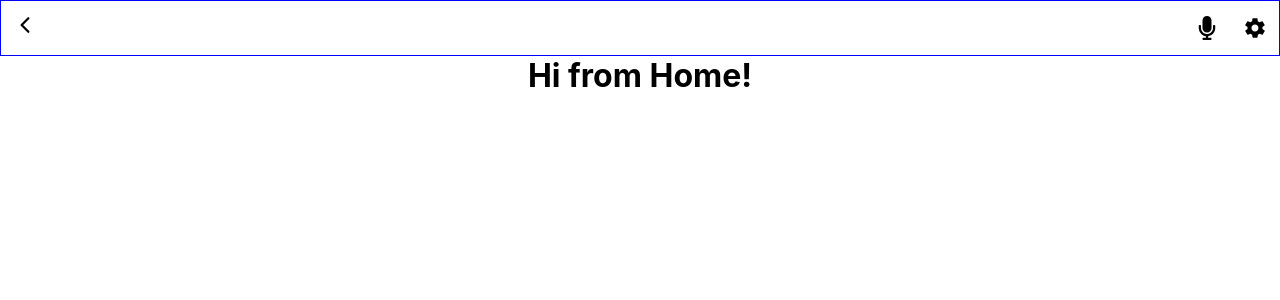
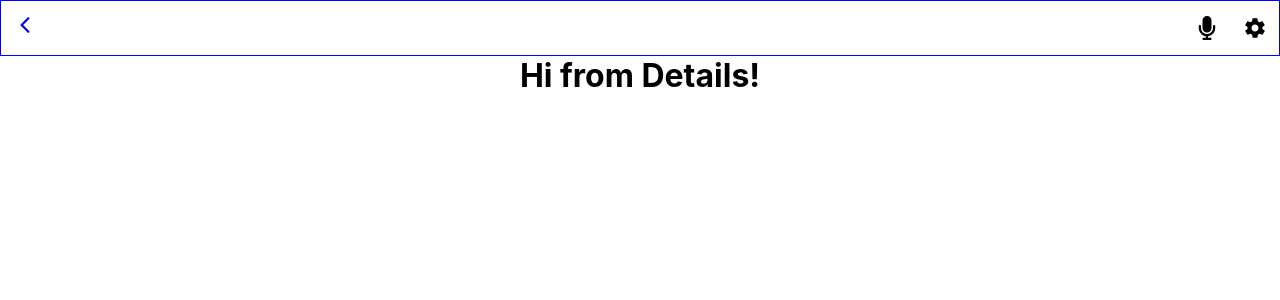
Before and after one commit to taldr27/Stock-Prices, a React (Create React App) app: page /company-details in a window 1280 px wide. Shown: the top 300 px of the page. Built offline with nearby package versions, Linux system fonts and the light colour scheme.

Commit message:
Add route changes to each page

```diff
--- a/src/App.js
+++ b/src/App.js
@@ -1,25 +1,21 @@
 import React from 'react';
-// import {
-//   Routes,
-//   Route,
-//   Router,
-// } from 'react-router-dom';
-import NavBar from './components/NavBar';
+import {
+  Routes,
+  Route,
+} from 'react-router-dom';
+import Companies from './pages/Companies';
+import Details from './pages/Details';
 import Home from './pages/Home';
 import './styles/App.css';
 
 function App() {
   return (
     <div className="App">
-      <NavBar />
-      {/* <Router>
-        <Routes>
-          <Route path="/" element={<Home />} />
-          <Route path="companies" element={<Companies />} />
-          <Route path="company-details" element={<Details />} />
-        </Routes>
-      </Router> */}
-      <Home />
+      <Routes>
+        <Route path="/" element={<Home />} />
+        <Route path="/companies" element={<Companies />} />
+        <Route path="/company-details" element={<Details />} />
+      </Routes>
     </div>
   );
 }
--- a/src/components/NavBar.js
+++ /dev/null
@@ -1,20 +0,0 @@
-import React from 'react';
-import '../styles/NavBar.css';
-import { FaMicrophone } from 'react-icons/fa';
-import { IoMdSettings, IoIosArrowBack } from 'react-icons/io';
-
-const NavBar = () => (
-  <>
-    <nav className="navBar">
-      <div className="back-arrow">
-        <IoIosArrowBack />
-      </div>
-      <div className="settings">
-        <FaMicrophone />
-        <IoMdSettings />
-      </div>
-    </nav>
-  </>
-);
-
-export default NavBar;
--- a/src/index.js
+++ b/src/index.js
@@ -1,6 +1,7 @@
 import React from 'react';
 import { createRoot } from 'react-dom/client';
 import { Provider } from 'react-redux';
+import { BrowserRouter } from 'react-router-dom';
 import store from './redux/configureStore';
 import App from './App';
 import './styles/index.css';
@@ -11,7 +12,9 @@ const root = createRoot(container);
 root.render(
   <React.StrictMode>
     <Provider store={store}>
-      <App />
+      <BrowserRouter>
+        <App />
+      </BrowserRouter>
     </Provider>
   </React.StrictMode>,
 );
--- /dev/null
+++ b/src/pages/Companies.js
@@ -0,0 +1,22 @@
+import React from 'react';
+import { FaMicrophone } from 'react-icons/fa';
+import { IoMdSettings, IoIosArrowBack } from 'react-icons/io';
+import { NavLink } from 'react-router-dom';
+
+const Companies = () => {
+  console.log('Companies Page');
+  return (
+    <>
+      <nav className="navBar">
+        <NavLink to="/"><IoIosArrowBack /></NavLink>
+        <div className="settings">
+          <FaMicrophone />
+          <IoMdSettings />
+        </div>
+      </nav>
+      <h1>Hi from Companies!</h1>
+    </>
+  );
+};
+
+export default Companies;
--- /dev/null
+++ b/src/pages/Details.js
@@ -0,0 +1,22 @@
+import React from 'react';
+import { FaMicrophone } from 'react-icons/fa';
+import { IoMdSettings, IoIosArrowBack } from 'react-icons/io';
+import { NavLink } from 'react-router-dom';
+
+const Details = () => {
+  console.log('Details Page');
+  return (
+    <>
+      <nav className="navBar">
+        <NavLink to="/companies"><IoIosArrowBack /></NavLink>
+        <div className="settings">
+          <FaMicrophone />
+          <IoMdSettings />
+        </div>
+      </nav>
+      <h1>Hi from Details!</h1>
+    </>
+  );
+};
+
+export default Details;
--- a/src/pages/Home.js
+++ b/src/pages/Home.js
@@ -1,9 +1,21 @@
 import React from 'react';
+import '../styles/NavBar.css';
+import { FaMicrophone } from 'react-icons/fa';
+import { IoMdSettings } from 'react-icons/io';
 
 const Home = () => {
-  console.log('asd');
+  console.log('Home Page');
   return (
     <>
+      <nav className="navBar">
+        <div>
+          <h3>Countries</h3>
+        </div>
+        <div className="settings">
+          <FaMicrophone />
+          <IoMdSettings />
+        </div>
+      </nav>
       <h1>Hi from Home!</h1>
     </>
   );
```
